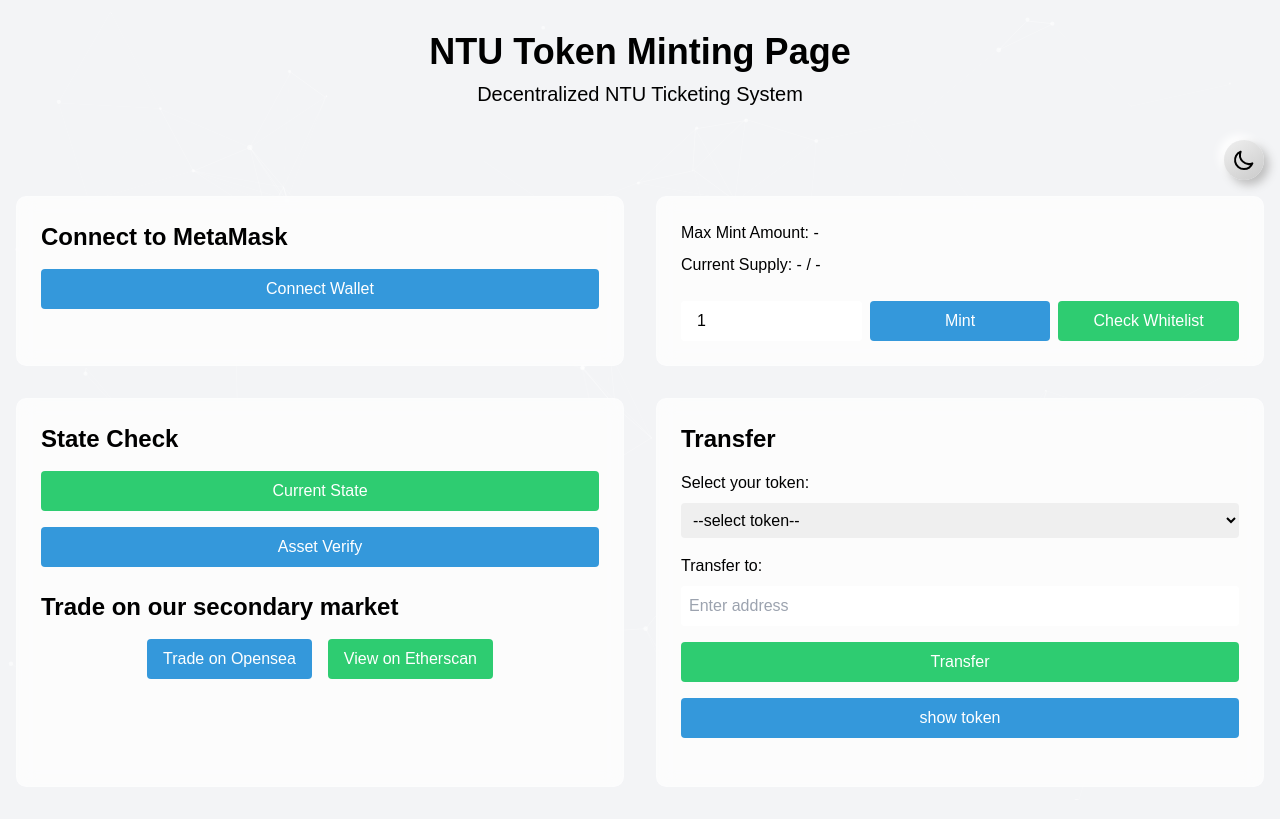
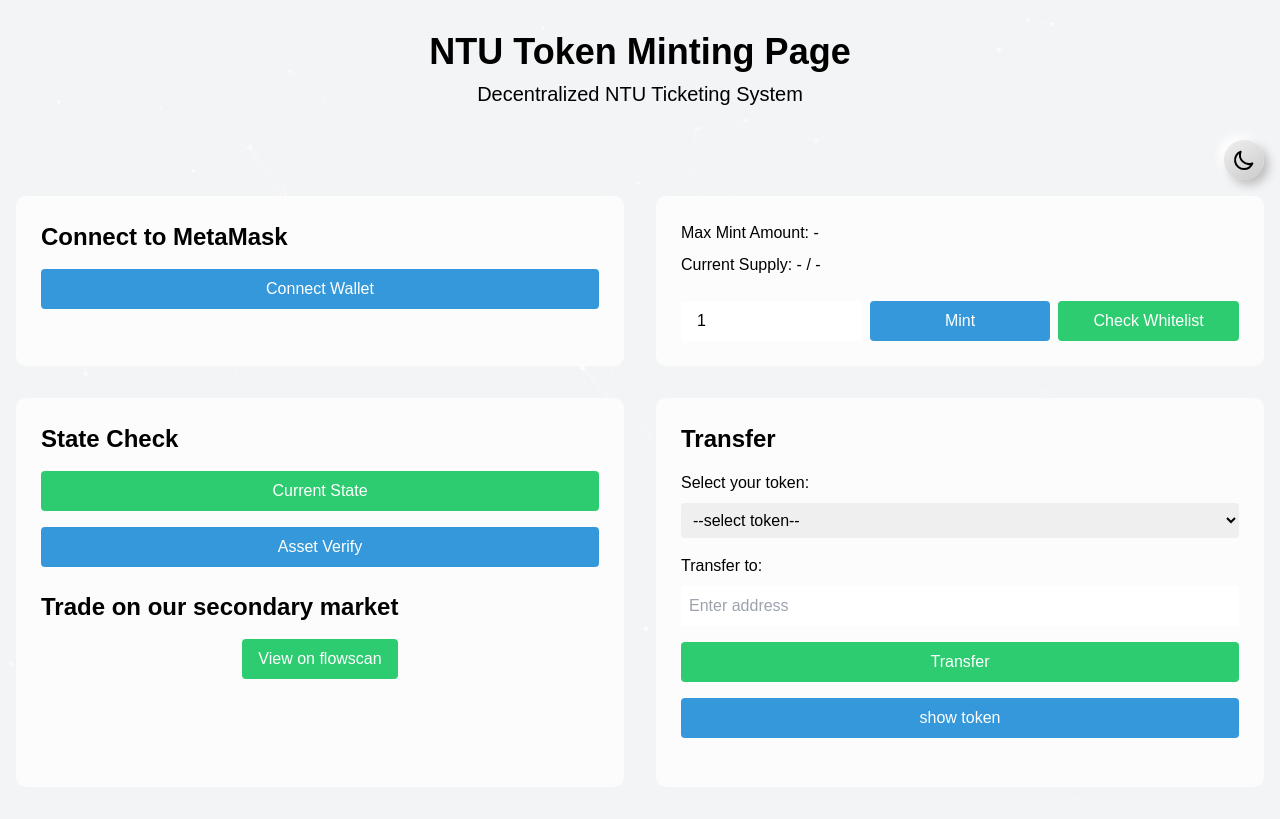
Before and after one commit to FoeverA0/NTUNouns, a Flask app: page / in a window 1280 px wide. Run offline with Flask 3, Linux system fonts and the light colour scheme; some libraries are stand-ins or nearby versions; some web fonts are replaced.

Commit message:
update:删掉opensea，增加flowscan支持

```diff
--- a/templates/index.html
+++ b/templates/index.html
@@ -60,10 +60,8 @@
 
             <h2 class="text-2xl font-semibold mb-4 mt-6">Trade on our secondary market</h2>
             <div class="flex justify-center space-x-4">
-                <a href="https://testnets.opensea.io/collection/ntu-ticket-1"
-                   class="btn-primary py-2 px-4 rounded inline-block">Trade on Opensea</a>
-                <a href="https://sepolia.etherscan.io/address/0xEf3C6342e53B7994597D8BC50A76EED24D8F0572"
-                   class="btn-secondary py-2 px-4 rounded inline-block">View on Etherscan</a>
+                <a href="https://evm-testnet.flowscan.io/token/0x8FDceC2365de30d1f3e2dFfF8189fc7E4D89204d"
+                   class="btn-secondary py-2 px-4 rounded inline-block">View on flowscan</a>
             </div>
 
         </div>
```
